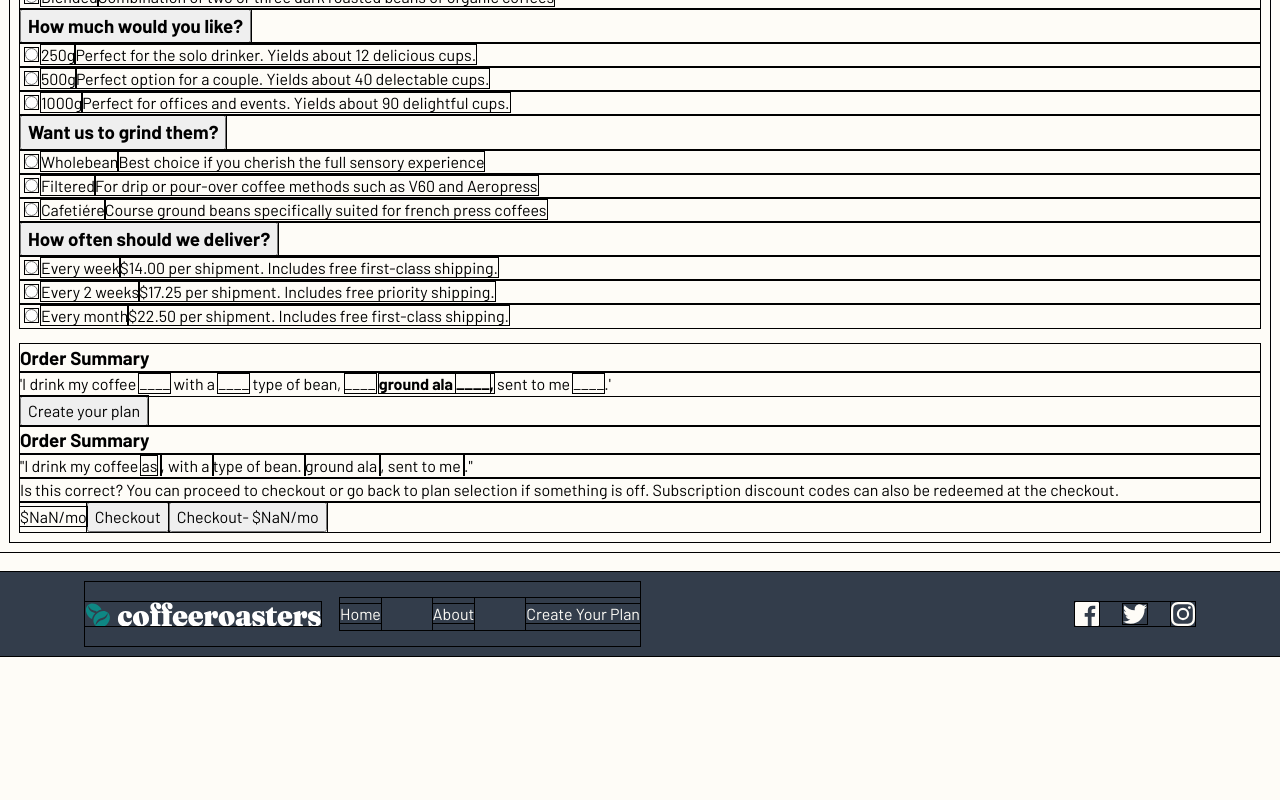
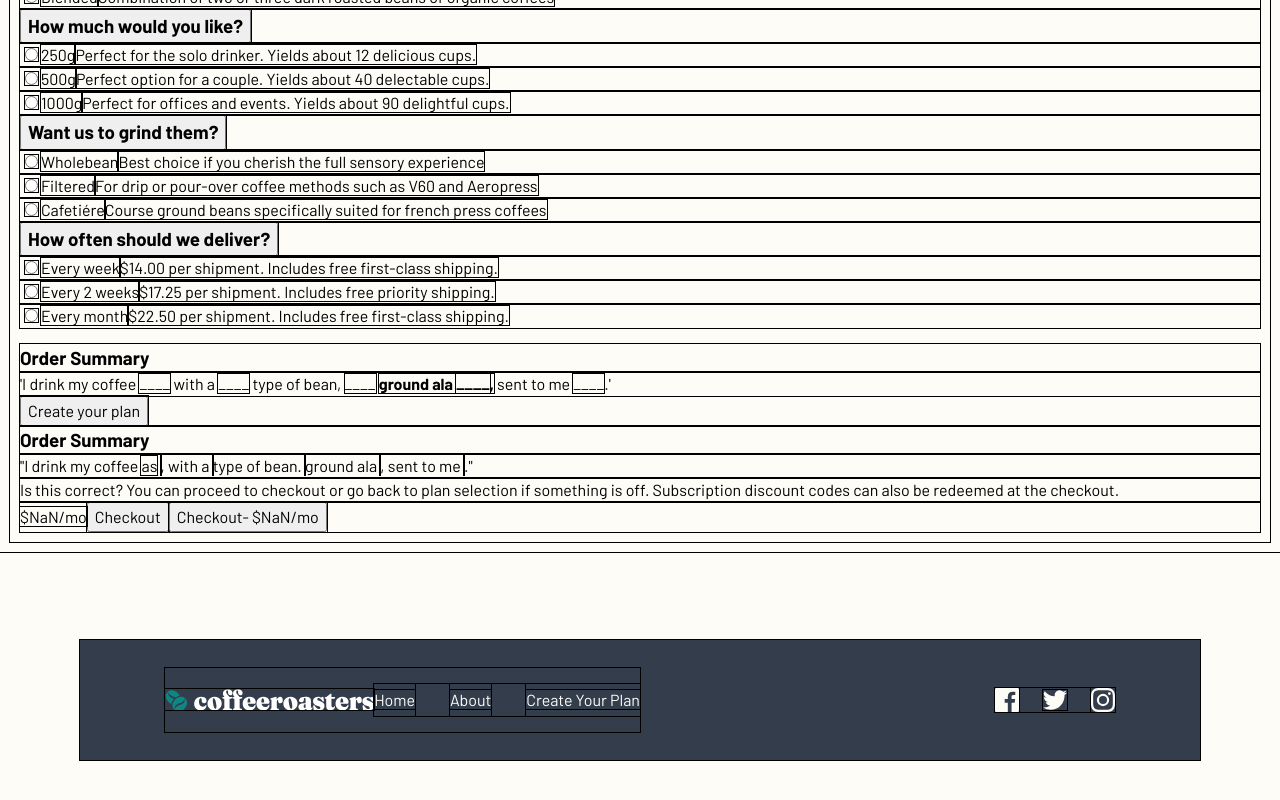
Before and after one commit to tlanettepollard/FEM-CoffeeRoasters-Subscription-Site-TLP, a React (Vite) app: page /subscribe in a window 1280 px wide. Shown: the part 1182-1982 px from the top of the page. Before the commit the page ends 1858 px from the top, so only its background shows below. Built offline with nearby package versions, Linux system fonts and the light colour scheme.

Commit message:
Upates: Fixed footer sizing
Signed-off-by: T. Lanette <TLPollard4516@gmail.com>

```diff
--- a/src/styles/layout/_footer.scss
+++ b/src/styles/layout/_footer.scss
@@ -2,15 +2,23 @@
 @use '../base/' as *;
 
 footer {
-    max-height: 25rem;
-    margin: 1.25rem 0;
+    height: 7.5rem;
+    margin: 5.5rem 5rem;
+
+
 
     @include bp-lg-tablet {
         height: 18.75rem;
+        margin: 4.5rem 2.5rem;
     }
 
     @include bp-sm-tablet {
-        height: 21.875rem;
+        height: 16.875rem;
+    }
+
+    @include bp-mobile {
+        height: 21.625rem;
+        margin: 4.5rem 1.5rem;
     }
 
     .footer__container {
```
